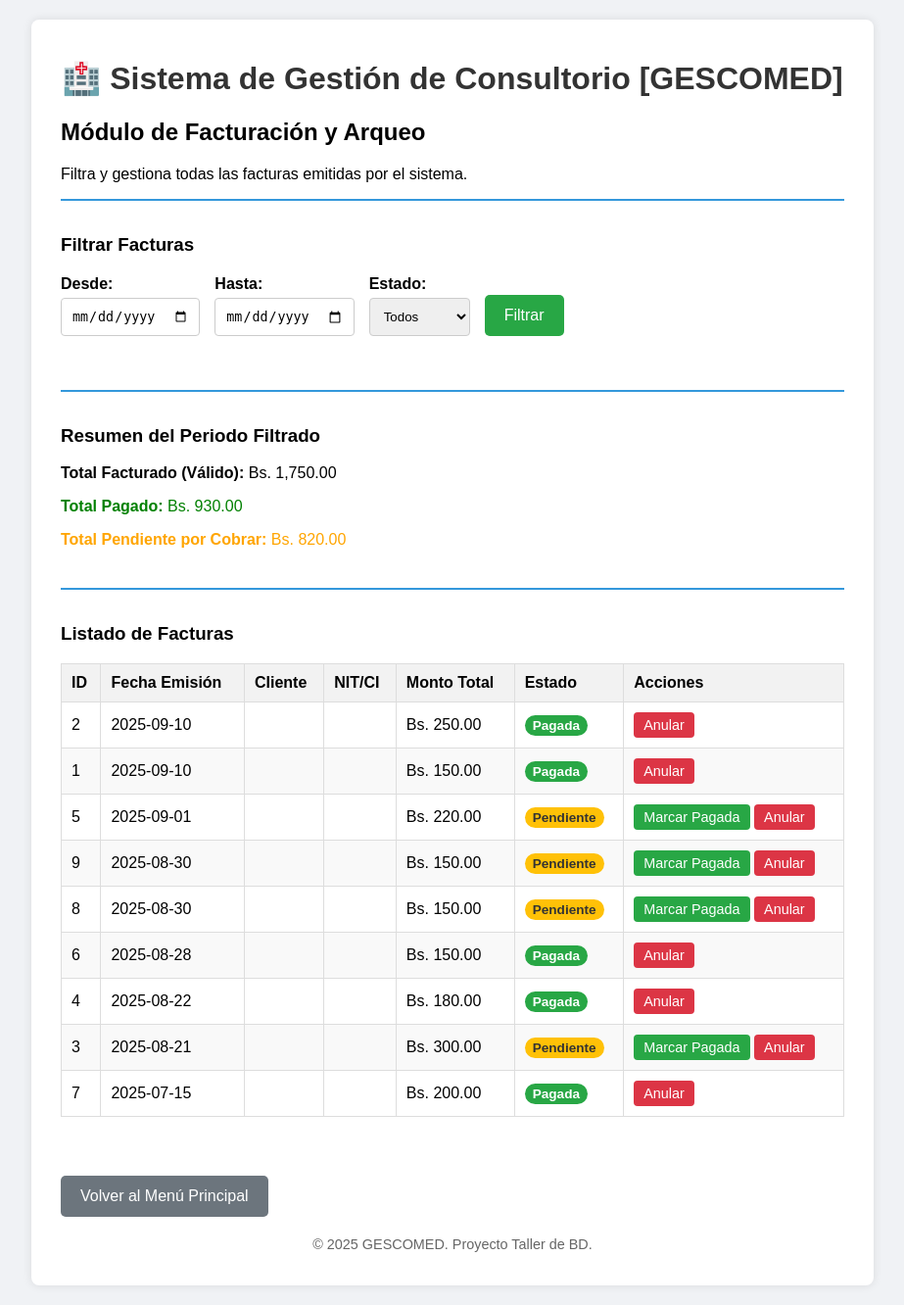
After one commit to luipv2409/TBD--Proyecto, a PHP site: page /facturacion.php in a window 1280 px wide. The commit adds this page. Shown: the whole page at 98% size, without its empty margins (178-1101 px from the left). Run offline with PHP 8.4, Linux system fonts and the light colour scheme; data comes from the database, SQL or seed files in the repository; data that the repository does not hold is empty.

```diff
--- a/app_php/css/style.css
+++ b/app_php/css/style.css
@@ -183,3 +183,17 @@
 .btn-cancelar:hover {
     background-color: #c82333;
 }
+
+
+
+
+.status-badge {
+    padding: 3px 8px;
+    border-radius: 12px;
+    font-size: 0.85em;
+    font-weight: bold;
+    color: white;
+}
+.status-pendiente { background-color: #ffc107; color: #333; }
+.status-pagada { background-color: #28a745; }
+.status-anulada { background-color: #6c757d; }
--- /dev/null
+++ b/app_php/facturacion.php
@@ -0,0 +1,173 @@
+<?php
+require_once 'includes/db_connection.php';
+$error_message = '';
+
+// --- LÓGICA DE ACCIONES (PAGAR / ANULAR) ---
+if ($_SERVER["REQUEST_METHOD"] == "POST" && isset($_POST['id_factura'])) {
+    $id_factura = $_POST['id_factura'];
+    $accion = $_POST['accion'];
+
+    if ($accion === 'pagar') {
+        $sql_update = "UPDATE factura SET estado_pago = 'pagada', fecha_pago = NOW() WHERE id_factura = ?";
+    } elseif ($accion === 'anular') {
+        $sql_update = "UPDATE factura SET estado_pago = 'anulada' WHERE id_factura = ?";
+    }
+
+    if (isset($sql_update)) {
+        try {
+            $stmt = $pdo->prepare($sql_update);
+            $stmt->execute([$id_factura]);
+            header("Location: " . $_SERVER['REQUEST_URI']); // Recargamos la página para ver el cambio
+            exit;
+        } catch (PDOException $e) {
+            $error_message = "Error al actualizar la factura: " . $e->getMessage();
+        }
+    }
+}
+
+// --- LÓGICA DE FILTROS Y BÚSQUEDA ---
+try {
+    // Jalamos los filtros de la URL, si existen.
+    $fecha_inicio = $_GET['fecha_inicio'] ?? '';
+    $fecha_fin = $_GET['fecha_fin'] ?? '';
+    $estado_filtro = $_GET['estado_filtro'] ?? 'todos';
+
+    // Armamos la consulta de a pedacitos.
+    $sql_base = "SELECT f.*, CONCAT(p.nombre, ' ', p.apellido) AS paciente_nombre
+                 FROM factura f
+                 JOIN cita c ON f.id_cita = c.id_cita
+                 JOIN paciente p ON c.id_paciente = p.id_paciente";
+    $params = [];
+    $where_clauses = [];
+
+    if (!empty($fecha_inicio)) {
+        $where_clauses[] = "f.fecha_emision >= ?";
+        $params[] = $fecha_inicio;
+    }
+    if (!empty($fecha_fin)) {
+        $where_clauses[] = "f.fecha_emision <= ?";
+        $params[] = $fecha_fin;
+    }
+    if ($estado_filtro !== 'todos' && !empty($estado_filtro)) {
+        $where_clauses[] = "f.estado_pago = ?";
+        $params[] = $estado_filtro;
+    }
+
+    if (!empty($where_clauses)) {
+        $sql_base .= " WHERE " . implode(' AND ', $where_clauses);
+    }
+    $sql_base .= " ORDER BY f.fecha_emision DESC, f.id_factura DESC";
+
+    $stmt = $pdo->prepare($sql_base);
+    $stmt->execute($params);
+    $facturas = $stmt->fetchAll();
+
+    // --- LÓGICA DE ARQUEO / RESUMEN ---
+    $total_facturado = 0;
+    $total_pagado = 0;
+    $total_pendiente = 0;
+    foreach ($facturas as $factura) {
+        if ($factura['estado_pago'] !== 'anulada') {
+            $total_facturado += $factura['monto_total'];
+            if ($factura['estado_pago'] === 'pagada') {
+                $total_pagado += $factura['monto_total'];
+            } else {
+                $total_pendiente += $factura['monto_total'];
+            }
+        }
+    }
+
+} catch (PDOException $e) {
+    $error_message = "Error al cargar las facturas: " . $e->getMessage();
+    $facturas = [];
+}
+?>
+
+<?php include 'includes/header.php'; ?>
+
+<h2>Módulo de Facturación y Arqueo</h2>
+<p>Filtra y gestiona todas las facturas emitidas por el sistema.</p>
+
+<div class="report-container">
+    <h3>Filtrar Facturas</h3>
+    <form method="GET" class="data-form">
+        <div style="display: flex; gap: 15px; align-items: flex-end;">
+            <div class="form-group"><label for="fecha_inicio">Desde:</label><input type="date" name="fecha_inicio" value="<?php echo htmlspecialchars($fecha_inicio); ?>"></div>
+            <div class="form-group"><label for="fecha_fin">Hasta:</label><input type="date" name="fecha_fin" value="<?php echo htmlspecialchars($fecha_fin); ?>"></div>
+            <div class="form-group">
+                <label for="estado_filtro">Estado:</label>
+                <select name="estado_filtro">
+                    <option value="todos" <?php if($estado_filtro == 'todos') echo 'selected'; ?>>Todos</option>
+                    <option value="pendiente" <?php if($estado_filtro == 'pendiente') echo 'selected'; ?>>Pendiente</option>
+                    <option value="pagada" <?php if($estado_filtro == 'pagada') echo 'selected'; ?>>Pagada</option>
+                    <option value="anulada" <?php if($estado_filtro == 'anulada') echo 'selected'; ?>>Anulada</option>
+                </select>
+            </div>
+            <div class="form-group"><button type="submit" class="btn">Filtrar</button></div>
+        </div>
+    </form>
+</div>
+
+<div class="report-container">
+    <h3>Resumen del Periodo Filtrado</h3>
+    <p><strong>Total Facturado (Válido):</strong> Bs. <?php echo number_format($total_facturado, 2); ?></p>
+    <p style="color: green;"><strong>Total Pagado:</strong> Bs. <?php echo number_format($total_pagado, 2); ?></p>
+    <p style="color: orange;"><strong>Total Pendiente por Cobrar:</strong> Bs. <?php echo number_format($total_pendiente, 2); ?></p>
+</div>
+
+<div class="report-container">
+    <h3>Listado de Facturas</h3>
+    <table class="report-table">
+        <thead>
+            <tr>
+                <th>ID</th>
+                <th>Fecha Emisión</th>
+                <th>Cliente</th>
+                <th>NIT/CI</th>
+                <th>Monto Total</th>
+                <th>Estado</th>
+                <th>Acciones</th>
+            </tr>
+        </thead>
+        <tbody>
+            <?php if (count($facturas) > 0): ?>
+                <?php foreach ($facturas as $factura): ?>
+                    <tr>
+                        <td><?php echo htmlspecialchars($factura['id_factura']); ?></td>
+                        <td><?php echo htmlspecialchars($factura['fecha_emision']); ?></td>
+                        <td><?php echo htmlspecialchars($factura['razon_social_cliente']); ?></td>
+                        <td><?php echo htmlspecialchars($factura['nit_cliente']); ?></td>
+                        <td>Bs. <?php echo htmlspecialchars(number_format($factura['monto_total'], 2)); ?></td>
+                        <td>
+                            <span class="status-badge status-<?php echo htmlspecialchars($factura['estado_pago']); ?>">
+                                <?php echo htmlspecialchars(ucfirst($factura['estado_pago'])); ?>
+                            </span>
+                        </td>
+                        <td>
+                            <?php if ($factura['estado_pago'] == 'pendiente'): ?>
+                                <form method="POST" style="display:inline;">
+                                    <input type="hidden" name="id_factura" value="<?php echo $factura['id_factura']; ?>">
+                                    <input type="hidden" name="accion" value="pagar">
+                                    <button type="submit" class="btn-confirmar">Marcar Pagada</button>
+                                </form>
+                            <?php endif; ?>
+                            <?php if ($factura['estado_pago'] != 'anulada'): ?>
+                                <form method="POST" style="display:inline;" onsubmit="return confirm('¿Estás seguro de que quieres anular esta factura? Esta acción no se puede deshacer.');">
+                                    <input type="hidden" name="id_factura" value="<?php echo $factura['id_factura']; ?>">
+                                    <input type="hidden" name="accion" value="anular">
+                                    <button type="submit" class="btn-cancelar">Anular</button>
+                                </form>
+                            <?php endif; ?>
+                        </td>
+                    </tr>
+                <?php endforeach; ?>
+            <?php else: ?>
+                <tr><td colspan="7" style="text-align:center;">No se encontraron facturas con los filtros seleccionados.</td></tr>
+            <?php endif; ?>
+        </tbody>
+    </table>
+</div>
+
+<a href="index.php" class="btn-secondary" style="display:inline-block; margin-top: 20px;">Volver al Menú Principal</a>
+
+<?php include 'includes/footer.php'; ?>
--- a/app_php/index.php
+++ b/app_php/index.php
@@ -8,11 +8,13 @@
 
 <nav class="main-nav">
     <ul>
+        <li><a href="facturacion.php" style="background-color: #007bff;">🧾 Módulo de Facturación</a></li>
+
         <li><a href="gestionar_citas.php" style="background-color: #ffc107; color: #333;">✅ Gestionar Citas del Día</a></li>
-
         <li><a href="calendario_citas.php" style="background-color: #17a2b8;">🗓️ Calendario de Citas</a></li>
-        <li><a href="agendar_cita.php">Agendar Citas</a></li>
+        <li><a href="registrar_medico.php" style="background-color: #fd7e14;">👨‍⚕️ Registrar Nuevo Médico</a></li>
         <li><a href="registrar_paciente.php">Registrar Paciente</a></li>
+        <li><a href="agendar_cita.php">Agendar Cita (Formulario)</a></li>
         <li><a href="generar_factura.php">Generar Factura</a></li>
         <li><a href="reportes.php">Ver Reportes</a></li>
     </ul>
```
Also changed, not shown: app_php/api_get_citas.php (+11 -39 lines), app_php/generar_factura.php (+44 -45 lines), app_php/registrar_medico.php (added, +105 -0 lines), app_php/registrar_paciente.php (+96 -63 lines), app_php/reportes.php (+4 -14 lines).
